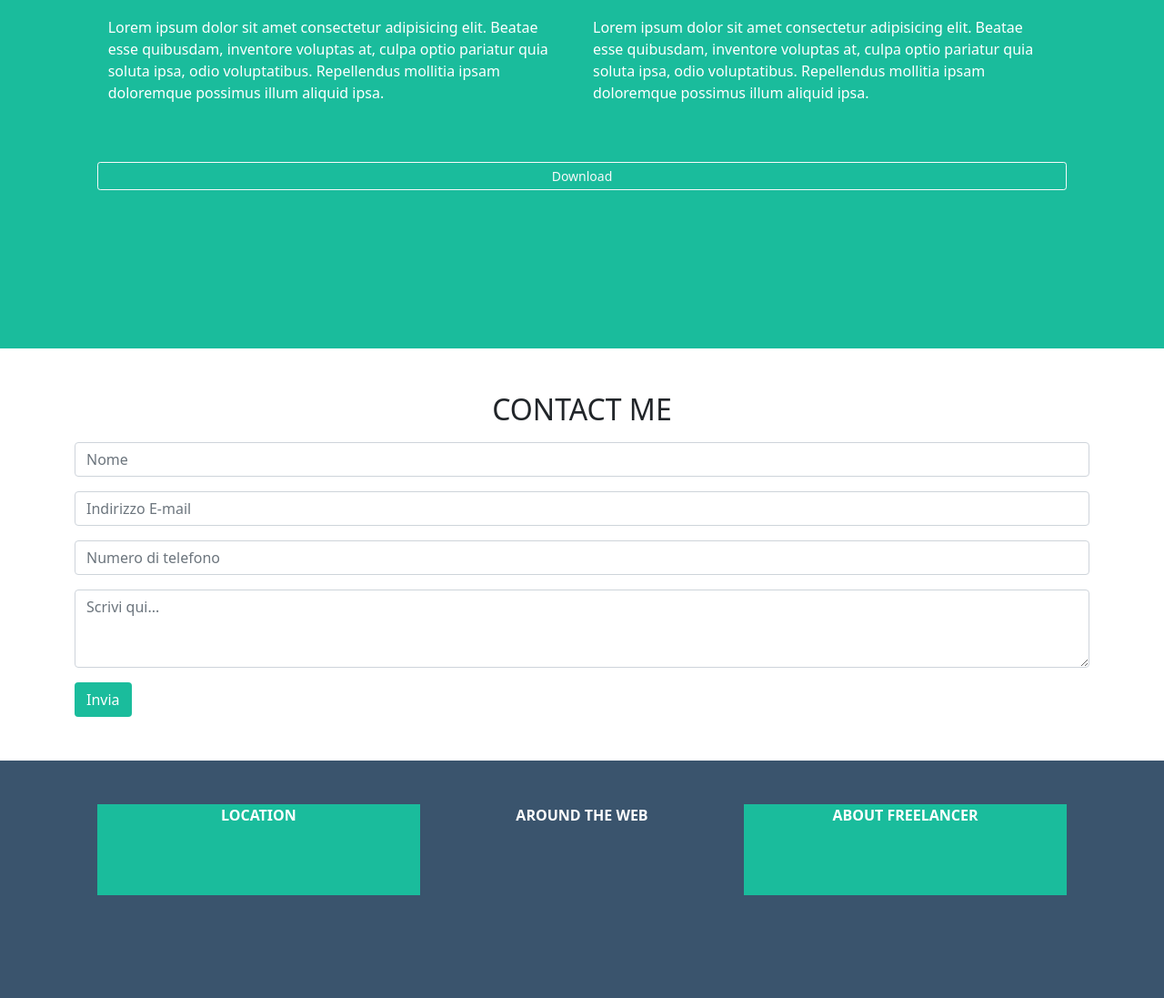
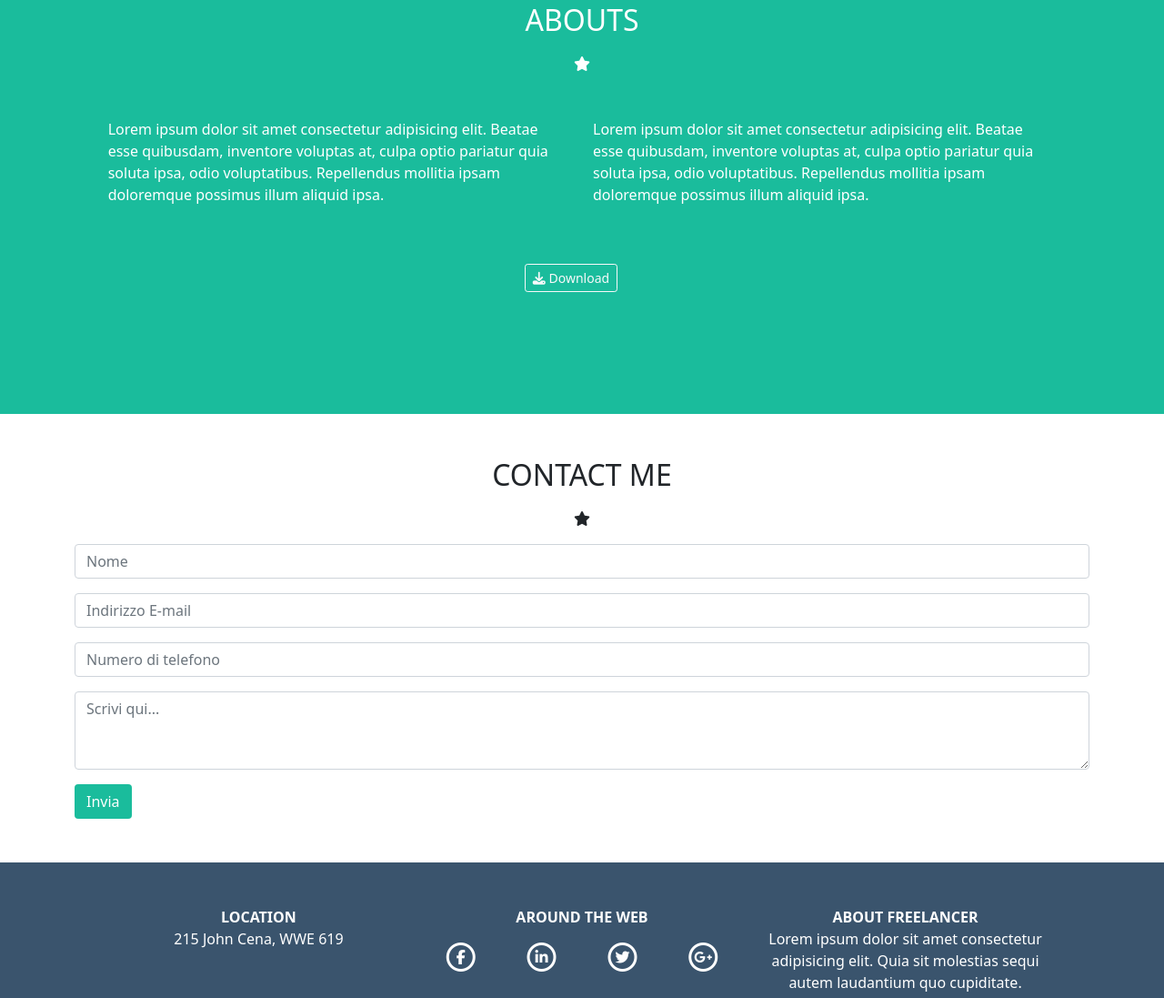
Before and after one commit to antonioiorio94/html-css-bootstrap-freelancer, a plain HTML site: page index.html in a window 1280 px wide. Shown: the part 1703-2800 px from the top of the page at 91% size. Drawn offline with nearby package versions, Linux system fonts and the light colour scheme.

Commit message:
aggiunta icone

```diff
--- a/css/style.css
+++ b/css/style.css
@@ -33,6 +33,11 @@ h1, p, .white{
     width: 10rem;
 }
 
+
+
+
+
+
 .portfolio-img-1{
     background-image: url(../img/cabin.png);
     background-size: cover;
--- a/index.html
+++ b/index.html
@@ -5,6 +5,8 @@
     <meta charset="UTF-8">
     <meta http-equiv="X-UA-Compatible" content="IE=edge">
     <meta name="viewport" content="width=device-width, initial-scale=1.0">
+    <script src="https://kit.fontawesome.com/2088175081.js"
+        crossorigin="anonymous"></script>
     <link
         href="https://cdn.jsdelivr.net/npm/bootstrap@5.1.3/dist/css/bootstrap.min.css"
         rel="stylesheet"
@@ -55,7 +57,14 @@
                     <img class="img-avatar mx-auto d-block" src="img/avatar.svg"
                         alt="avatar">
                     <h1 class="text-center">START BOOSTRAP</h1>
-                    <p class="lead text-center"> GRAPHIC ARTIST - WEB DESIGN -
+                    <div class="row justify-content-center text-center">
+                        <div class="col-2 "><i
+                                class="fa-solid fa-star white"></i>
+                        </div>
+                    </div>
+
+                    <p class="lead text-center mt-3"> GRAPHIC ARTIST - WEB
+                        DESIGN -
                         ILLUSTRATOR
                     </p>
                 </div>
@@ -73,6 +82,10 @@
 
             <div class="container my-5">
                 <h2 class="text-center mb-5">PORTFOLIO</h2>
+                <div class="row justify-content-center text-center">
+                    <div class="col-2 mb-5"><i class="fa-solid fa-star"></i>
+                    </div>
+                </div>
 
                 <div class="row">
                     <div class="col portfolio-img-1 height-400 rounded me-5">
@@ -117,7 +130,12 @@
             <div class="row justify-content-center">
 
                 <div class="col-10 height-400 m-5 ">
-                    <h2 class="text-center mb-5 white">ABOUTS</h2>
+                    <h2 class="text-center mb-3 white">ABOUTS</h2>
+                    <div class="row justify-content-center text-center">
+                        <div class="col-2 mb-5 white"><i
+                                class="fa-solid fa-star"></i>
+                        </div>
+                    </div>
 
                     <div class="row">
                         <div class="col white">Lorem ipsum dolor sit amet
@@ -135,8 +153,14 @@
                             odio voluptatibus. Repellendus mollitia ipsam
                             doloremque possimus illum aliquid ipsa.</p>
                         </div>
-                        <button type="button"
-                            class="btn btn-outline-light text-center btn-sm mt-5 ">Download</button>
+
+                        <div class="row justify-content-center text-center">
+                            <div class="col-2"><button type="button"
+                                    class="btn btn-outline-light text-center btn-sm mt-5 "><i
+                                        class="fa-solid fa-download"></i>
+                                    Download</button>
+                            </div>
+                        </div>
 
                     </div>
 
@@ -156,6 +180,10 @@
         <div class="container">
 
             <h2 class="text-center mt-5 mb-3">CONTACT ME</h2>
+            <div class="row justify-content-center text-center">
+                <div class="col-2 mb-3"><i class="fa-solid fa-star"></i>
+                </div>
+            </div>
             <div class="mb-3">
 
                 <input type="email" class="form-control"
@@ -190,18 +218,52 @@
 
     <footer>
 
-        <div class="container-fluid bg-blue height-400 mt-5">
+        <div class="container-fluid bg-blue  mt-5 ">
             <div class="row justify-content-center">
                 <div class="col-10">
-                    <div class="row mt-5 text-center align-middle">
-                        <div class="col bg-green height-100 white fw-bold">
+                    <div class="row mt-5 mb-5 text-center align-middle">
+                        <div class="col  height-100 white fw-bold">
                             LOCATION
+                            <p class="fw-light">215 John Cena, WWE 619</p>
                         </div>
                         <div class="col bg-blue height-100 white fw-bold">AROUND
                             THE WEB
+                            <div class="row mt-3">
+                                <div class="col">
+                                    <span class="fa-stack">
+                                        <i
+                                            class="fa-regular fa-circle fa-stack-2x"></i>
+                                        <i class="fa-brands  fa-facebook-f"></i>
+                                    </span>
+                                </div>
+                                <div class="col">
+                                    <span class="fa-stack">
+                                        <i
+                                            class="fa-regular fa-circle fa-stack-2x"></i><i
+                                            class="fa-brands fa-linkedin-in"></i>
+                                </div>
+                                <div class="col">
+                                    <span class="fa-stack">
+                                        <i
+                                            class="fa-regular fa-circle fa-stack-2x"></i><i
+                                            class="fa-brands fa-twitter"></i>
+                                </div>
+                                <div class="col">
+                                    <span class="fa-stack">
+                                        <i
+                                            class="fa-regular fa-circle fa-stack-2x"></i><i
+                                            class="fa-brands fa-google-plus-g"></i>
+                                </div>
+
+
+                            </div>
+
                         </div>
-                        <div class="col bg-green height-100 white fw-bold">ABOUT
-                            FREELANCER
+                        <div class="col  height-100 white fw-bold">ABOUT
+                            FREELANCER <p class="fw-light">Lorem ipsum dolor sit
+                                amet consectetur
+                                adipisicing elit. Quia sit molestias sequi autem
+                                laudantium quo cupiditate. </p>
                         </div>
                     </div>
                 </div>
```
